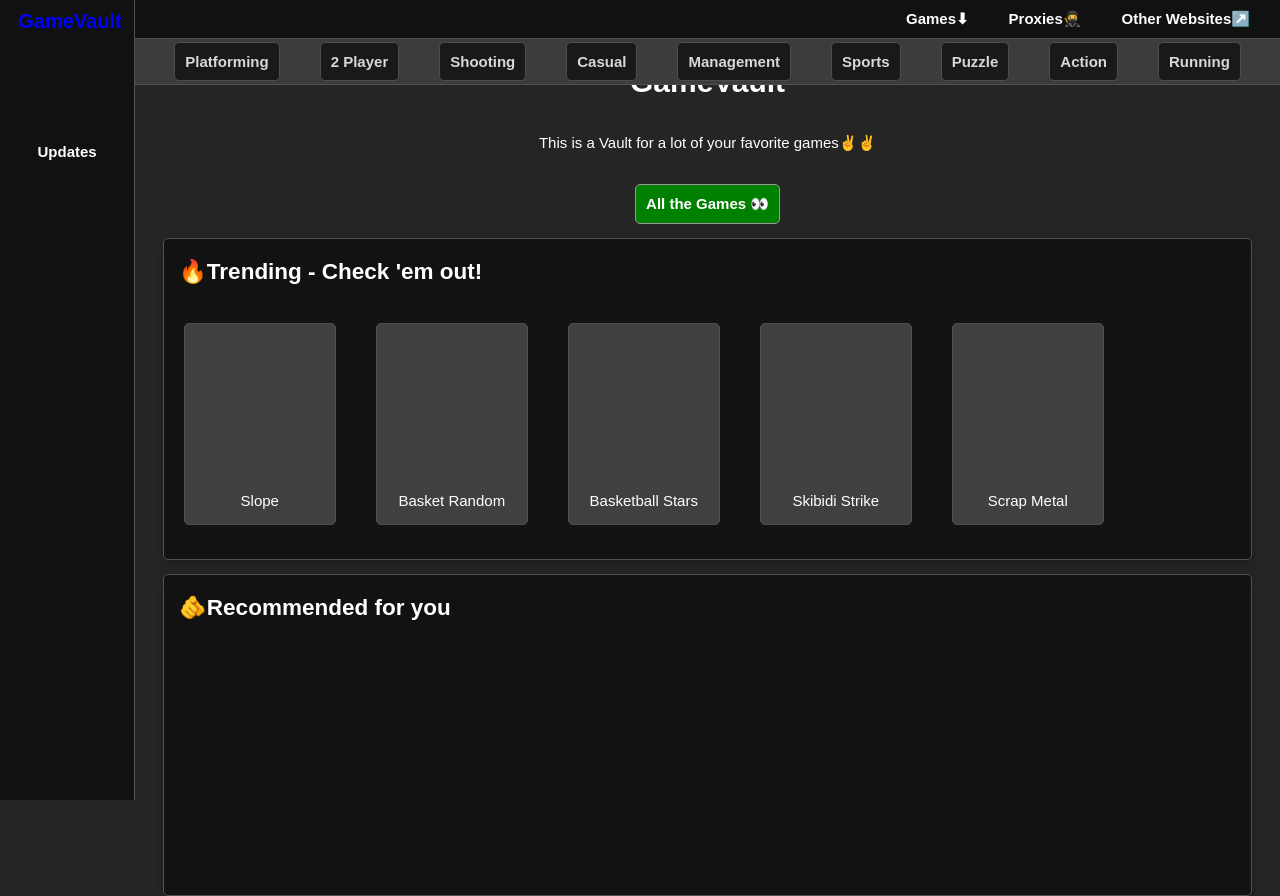
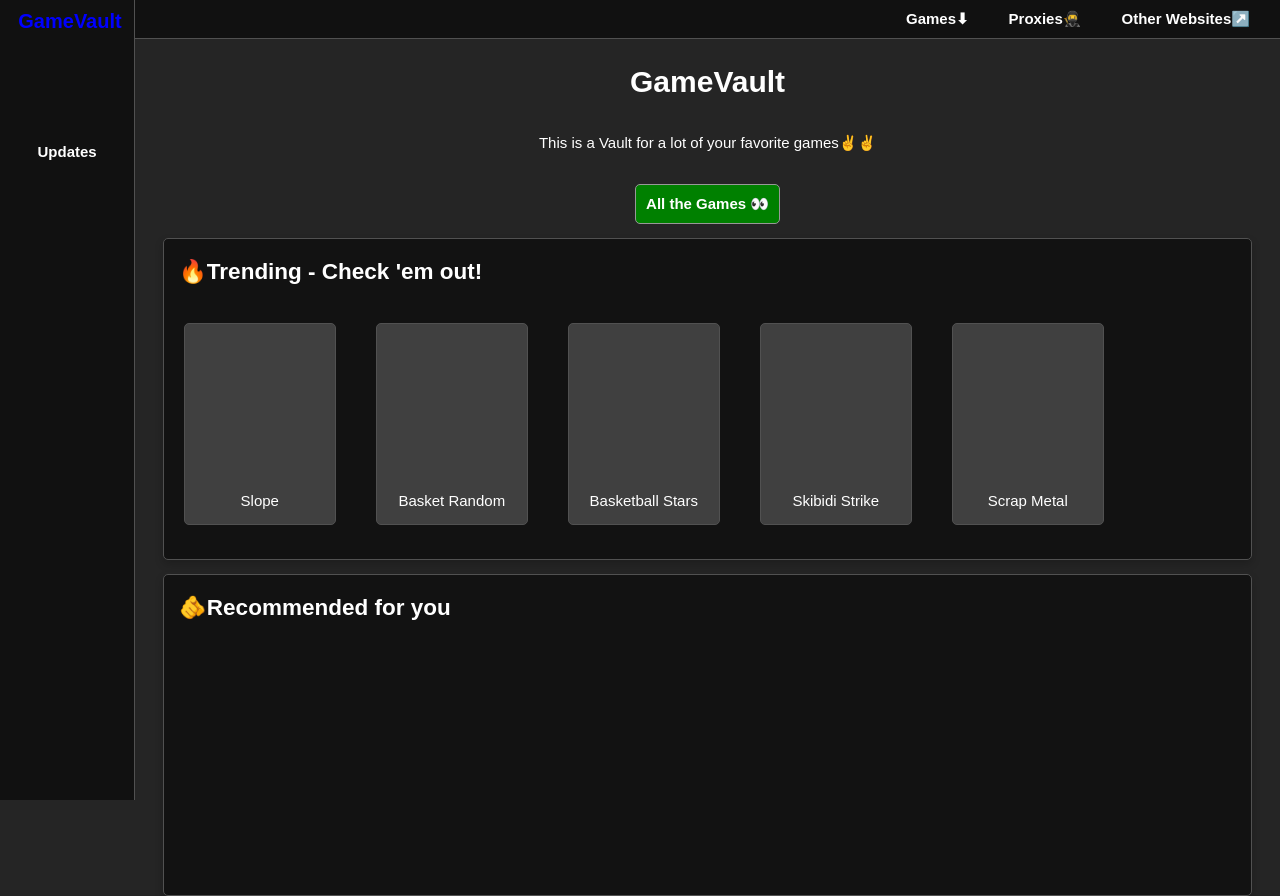
Before and after one commit to Aidnpatrick/GameVault, a plain HTML site: page index.html in a window 1280 px wide. Shown: the top 896 px of the page. Drawn offline with Linux system fonts and the light colour scheme.

Commit message:
emergency fix: games button should not be on when refreshed

```diff
--- a/index.html
+++ b/index.html
@@ -37,7 +37,7 @@
 
                     <a class="link">Other Websites↗️</a>
                 </nav>
-                <div class="game-list" id="gameList" style="opacity: 1">
+                <div class="game-list" id="gameList" style="opacity: 0">
                     <div class="flex-row" style="justify-content: center" >
                         <a class="link-list">Platforming</a>
                         <a class="link-list">2 Player</a>
```
